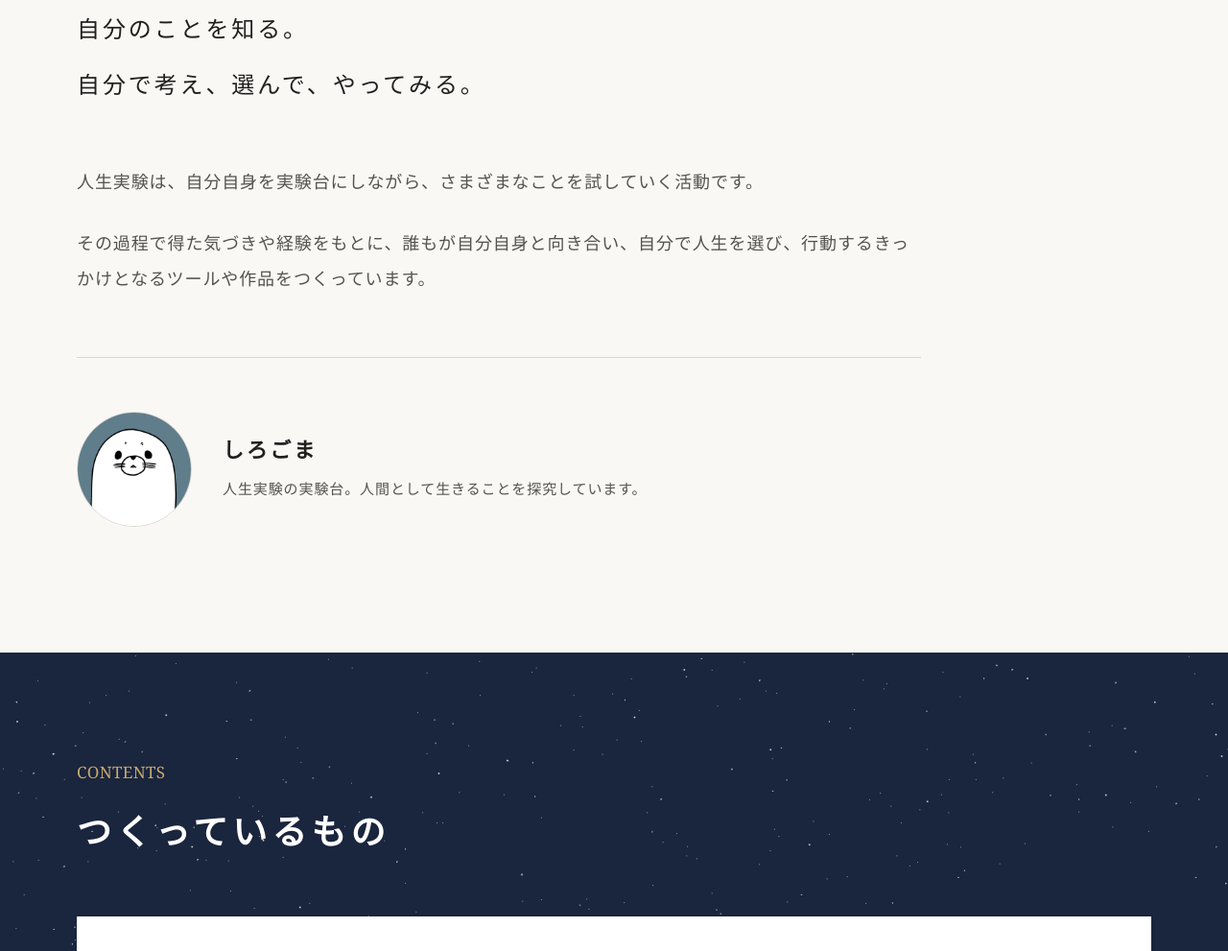
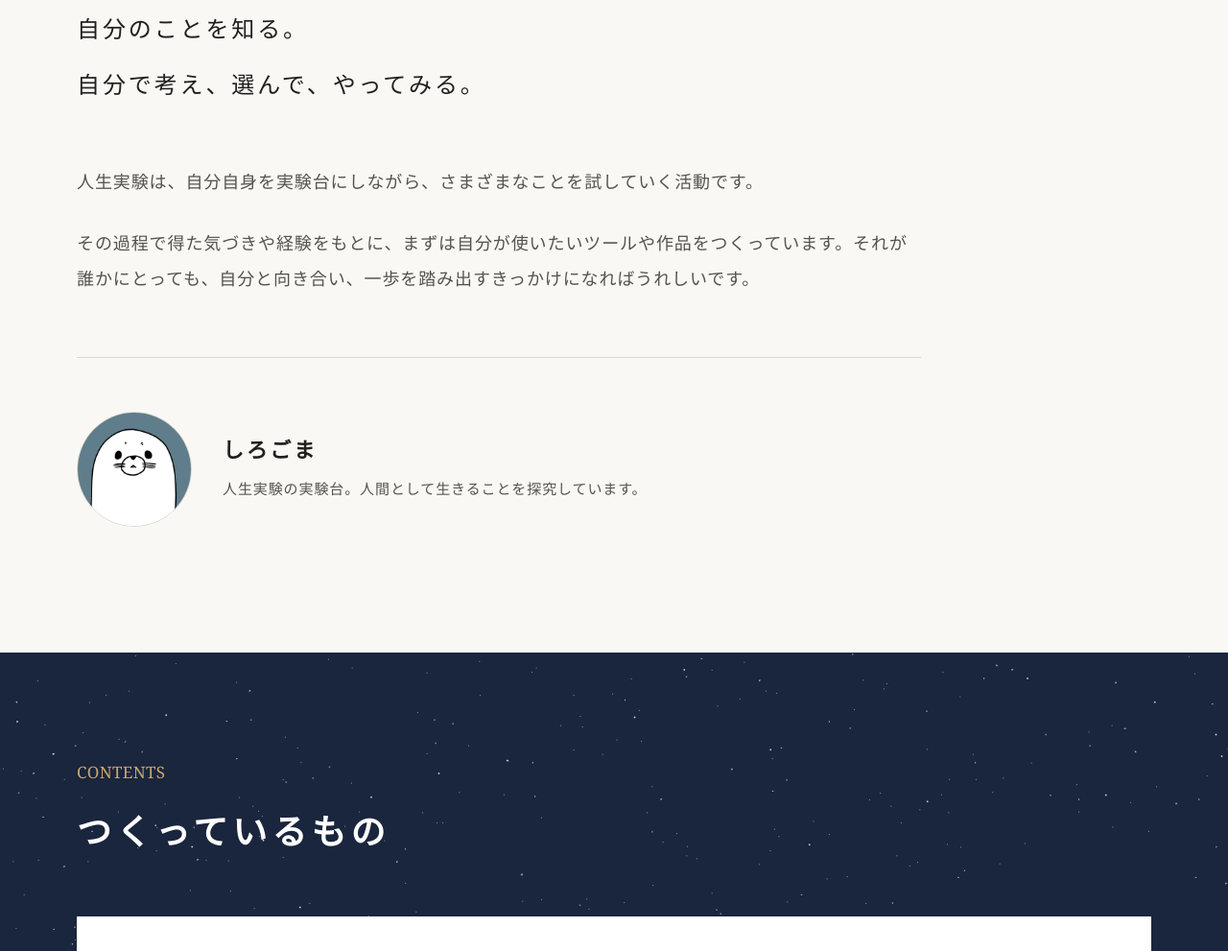
Before and after one commit to jinseijikken/jinseijikken.github.io, a plain HTML site: page index.html in a window 1280 px wide. Shown: the part 1126-2117 px from the top of the page at 96% size. Drawn offline with Linux system fonts and the light colour scheme; a web font is replaced by a local one.

Commit message:
Reword ABOUT: make what I want to use, hoping it helps someone
Co-Authored-By: Claude Opus 5.5 <noreply@anthropic.com>

```diff
--- a/assets/css/style.css
+++ b/assets/css/style.css
@@ -142,6 +142,7 @@ a:focus-visible { outline: 2px solid #777; outline-offset: 5px; }
   color: var(--body);
 }
 .about-text p:last-child { margin-bottom: 0; }
+.about-text p { text-wrap: pretty; } /* 最後の行に1〜2文字だけ残らないように（対応ブラウザのみ） */
 .about-text .lead {
   margin-bottom: 52px;
   font-family: var(--serif);
--- a/index.html
+++ b/index.html
@@ -39,7 +39,7 @@
         <div class="about-text">
           <p class="lead">自分のことを知る。<br>自分で考え、選んで、やってみる。</p>
           <p>人生実験は、自分自身を実験台にしながら、さまざまなことを試していく活動です。</p>
-          <p>その過程で得た気づきや経験をもとに、誰もが自分自身と向き合い、自分で人生を選び、行動するきっかけとなるツールや作品をつくっています。</p>
+          <p>その過程で得た気づきや経験をもとに、まずは自分が使いたいツールや作品をつくっています。それが誰かにとっても、自分と向き合い、一歩を踏み出すきっかけになればうれしいです。</p>
         </div>
         <!-- プロフィール：画像が未配置の場合は画像だけ非表示 -->
         <div class="profile">
```
